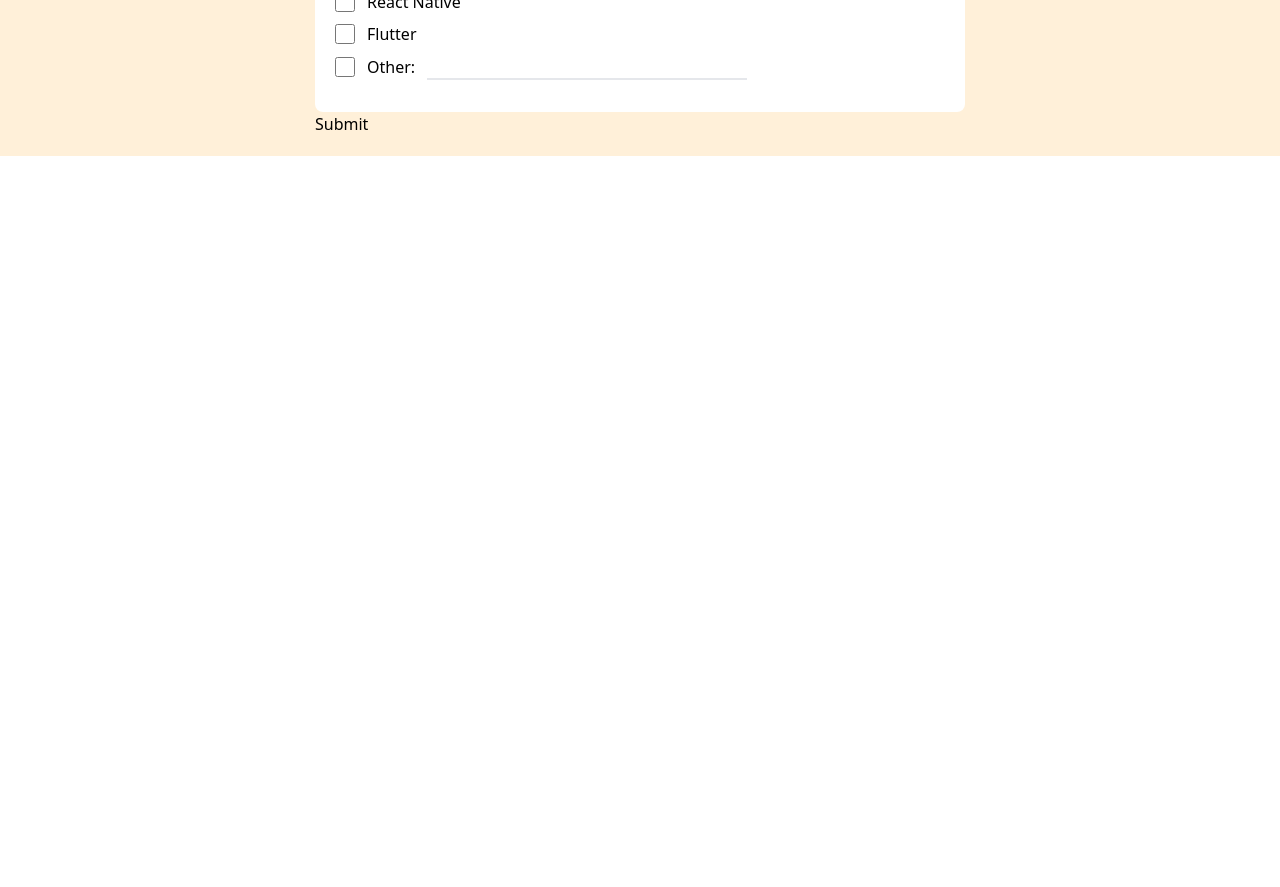
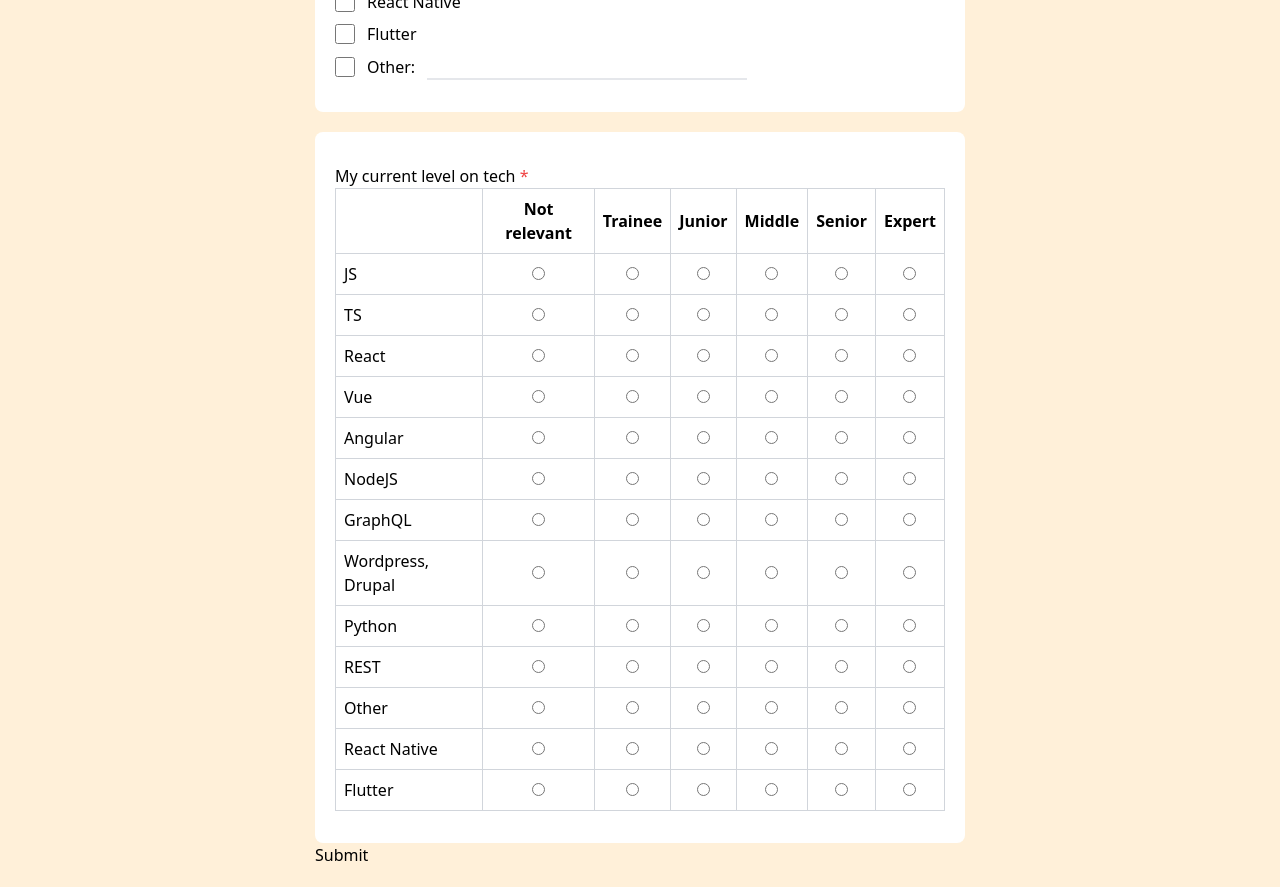
Before and after one commit to Chipernes/React-2024, a React (Vite) app in the folder lab-03/: page / in a window 1280 px wide. Shown: the part 1160-2047 px from the top of the page. Before the commit the page ends 1316 px from the top, so only its background shows below. Built offline with nearby package versions, Linux system fonts and the light colour scheme.

Commit message:
add RadioMatrix component to provide matrix selection

```diff
--- a/lab-03/src/components/form/Question.tsx
+++ b/lab-03/src/components/form/Question.tsx
@@ -3,17 +3,22 @@ import classNames from "classnames";
 import RadioInput from "./RadioInput.tsx";
 import TextInput from "./TextInput.tsx";
 import CheckboxInput from "./CheckboxInput.tsx";
+import RadioMatrix from "./RadioMatrix.tsx";
 
 type FormQuestionProps = {
     question: string,
-    inputType: 'text' | 'radio' | 'checkbox',
+    inputType: 'text' | 'radio' | 'checkbox' | 'radioMatrix',
     options?: string[],
     required?: boolean
     control: any,
-    name: string
+    name: string,
+    matrixData?: {
+        columns: string[],
+        rows: string[],
+    },
 };
 
-const Question: FC<FormQuestionProps> = ({ name, required, control, question, inputType, options}) => {
+const Question: FC<FormQuestionProps> = ({ name, required, control, question, inputType, options, matrixData}) => {
     const [hasError, setHasError] = useState(false);
 
     const questionClasses = classNames(
@@ -51,6 +56,8 @@ const Question: FC<FormQuestionProps> = ({ name, required, control, question, in
 
             {inputType === 'checkbox' && <CheckboxInput control={control} name={name} options={options} hasOtherAnswer required={required} />}
 
+            {inputType === 'radioMatrix' && <RadioMatrix name={name} control={control} matrixData={matrixData}/>}
+
             {hasError &&  <p className="text-red-500 mt-3">The answer to this question is required</p>}
         </div>
     );
--- /dev/null
+++ b/lab-03/src/components/form/RadioMatrix.tsx
@@ -0,0 +1,53 @@
+import { FC } from "react";
+import { Controller } from "react-hook-form";
+
+type RadioMatrixProps = {
+    matrixData?: {
+        columns: string[],
+        rows: string[],
+    },
+    name: string,
+    control: any,
+};
+
+const RadioMatrix: FC<RadioMatrixProps> = ({ control, matrixData, name }) => {
+    const { columns, rows } = matrixData!;
+
+    return (
+        <table className="border-collapse border border-gray-300">
+            <thead>
+            <tr>
+                <th className="border border-gray-300 p-2"></th>
+                {columns.map((column) => (
+                    <th key={column} className="border border-gray-300 p-2">{column}</th>
+                ))}
+            </tr>
+            </thead>
+            <tbody>
+            {rows.map((row) => (
+                <tr key={row}>
+                    <td className="border border-gray-300 p-2">{row}</td>
+                    {columns.map((column) => (
+                        <td key={`${row}-${column}`} className="border border-gray-300 p-2 text-center">
+                            <Controller
+                                name={`${name}.${row}`}
+                                control={control}
+                                render={({ field }) => (
+                                    <input
+                                        type="radio"
+                                        value={column}
+                                        checked={field.value === column}
+                                        onChange={() => field.onChange(column)}
+                                    />
+                                )}
+                            />
+                        </td>
+                    ))}
+                </tr>
+            ))}
+            </tbody>
+        </table>
+    );
+};
+
+export default RadioMatrix;
--- a/lab-03/src/components/form/index.tsx
+++ b/lab-03/src/components/form/index.tsx
@@ -6,6 +6,7 @@ type Inputs = {
     team: string;
     favoriteTech: string;
     learnTech: string[];
+    currentLevel: string[];
 };
 
 const Form = () => {
@@ -67,6 +68,17 @@ const Form = () => {
                 name="learnTech"
                 options={["JS", "TS", "React", "Vue", "Angular", "NodeJS", "SAP Fiori", "React Native", "Flutter"]}
             />
+            <Question
+                control={control}
+                question="My current level on tech"
+                inputType="radioMatrix"
+                required
+                name="currentLevel"
+                matrixData={{
+                    columns: ["Not relevant", "Trainee", "Junior", "Middle", "Senior", "Expert"],
+                    rows: ["JS", "TS", "React", "Vue", "Angular", "NodeJS", "GraphQL", "Wordpress, Drupal", "Python", "REST", "Other", "React Native", "Flutter"],
+                }}
+            />
 
             <input type="submit" />
         </form>
```
